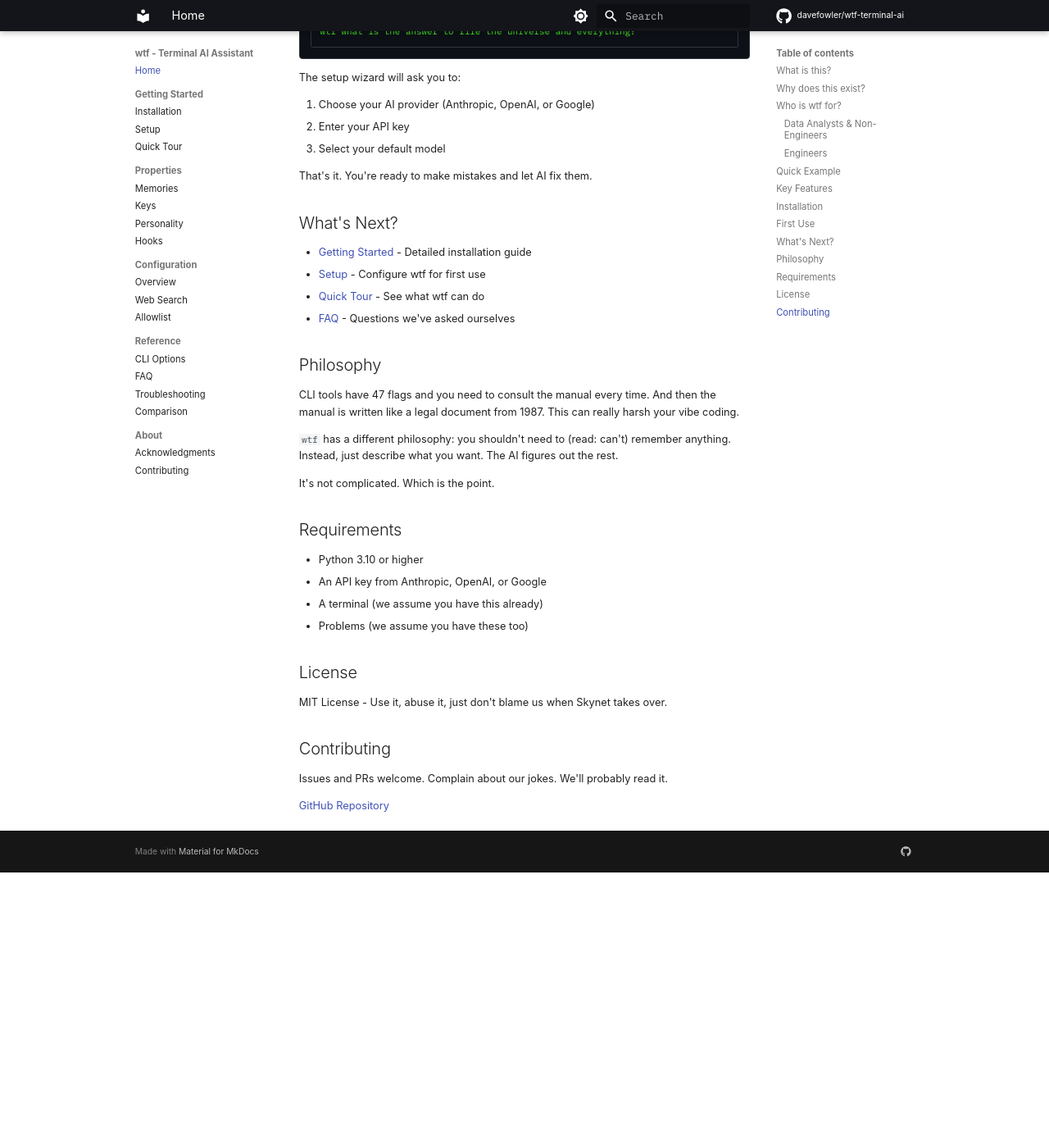
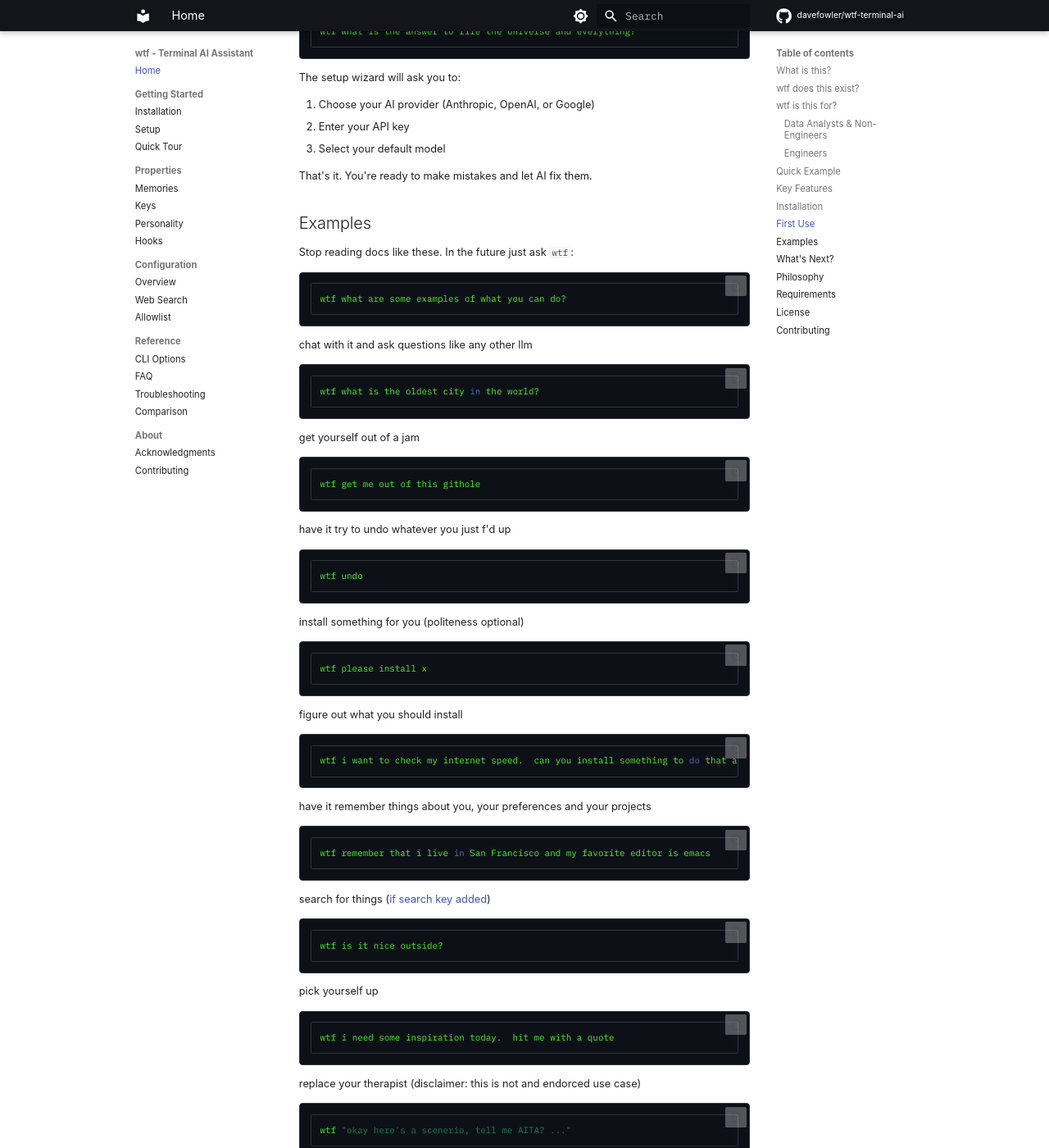
Before and after one commit to davefowler/wtf-terminal-ai, an MkDocs documentation site: the page built from docs/index.md, in a window 1280 px wide and 1400 px high, scrolled down 1733 px. Shown: the whole window at 82% size. Built offline with MkDocs 1.6.1 and Material for MkDocs 9.7.7, drawn with Linux system fonts in a browser that asks for light colours; comment, search, counter and statistics services are not loaded; before the commit the page ends 2797 px from its top, so only the background shows below that; some of the changed text lies outside the part shown.

Commit message:
added a bunch of examples to the index

````diff
--- a/docs/index.md
+++ b/docs/index.md
@@ -10,13 +10,13 @@ Hit an error? Just type `wtf`. Made a mistake? Say `wtf undo`. Need to install s
 
 No flags to remember. No manual pages written in ancient Sumerian. Just describe what you want in plain English (or whatever language you prefer, we're not picky).
 
-## Why does this exist?
+## wtf does this exist?
 
 Brain rot is real, as is the excess of information that insists on you remembering it.  Like any good drug `wtf` offers you relief from your brain rot condition while quickening its ascent.
 
 Why spend time challenging your mind with learning tools, commands, and how things work when its so deliciously easy to just let the ai do the thinking for you?
 
-## Who is wtf for?
+## wtf is this for?
 
 ### Data Analysts & Non-Engineers
 
@@ -91,12 +91,83 @@ The setup wizard will ask you to:
 
 That's it. You're ready to make mistakes and let AI fix them.
 
+## Examples
+
+Stop reading docs like these.  In the future just ask `wtf`:
+
+```bash
+wtf what are some examples of what you can do?
+```
+
+
+chat with it and ask questions like any other llm
+
+```bash
+wtf what is the oldest city in the world?
+```
+
+get yourself out of a jam
+
+```bash
+wtf get me out of this githole
+```
+
+have it try to undo whatever you just f'd up
+
+```bash
+wtf undo
+```
+
+install something for you (politeness optional)
+
+```bash
+wtf please install x
+```
+
+figure out what you should install
+
+```bash
+wtf i want to check my internet speed.  can you install something to do that and check?
+```
+
+have it remember things about you, your preferences and your projects
+
+```bash
+wtf remember that i live in San Francisco and my favorite editor is emacs
+```
+
+search for things ([if search key added](config/web-search.md))
+
+```bash
+wtf is it nice outside?
+```
+
+pick yourself up
+
+```bash
+wtf i need some inspiration today.  hit me with a quote
+```
+
+replace your therapist (disclaimer: this is not and endorced use case)
+
+```bash
+wtf "okay here's a scenerio, tell me AITA? ..."
+```
+
+debug errors
+
+```bash
+wtf just happend?  fix?
+```
+
+
 ## What's Next?
 
 - [Getting Started](getting-started.md) - Detailed installation guide
 - [Setup](setup.md) - Configure wtf for first use
 - [Quick Tour](quick-tour.md) - See what wtf can do
 - [FAQ](faq.md) - Questions we've asked ourselves
+
 
 ## Philosophy
 
````
